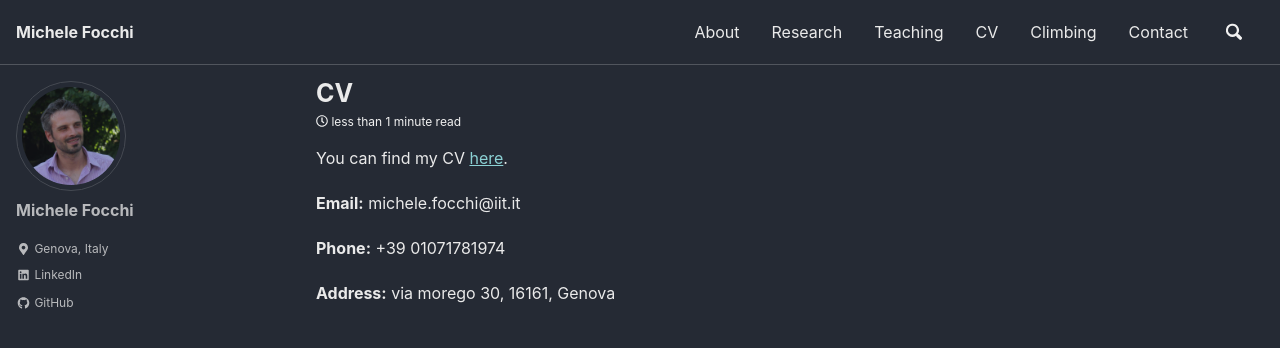
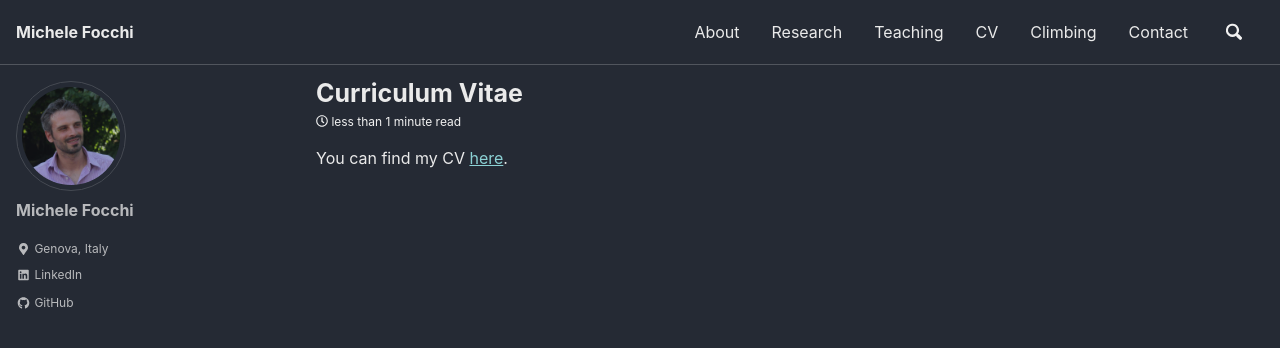
Before and after one commit to mfocchi/mfocchi.github.io, a Jekyll site: the page built from _pages/CV.md, in a window 1280 px wide and 900 px high. Shown: the top 348 px of the window. Built offline with Jekyll 4.4.1, drawn with Linux system fonts in a browser that asks for light colours; cached includes are drawn as plain includes; nearby versions of some CDN libraries.

```diff
--- a/_pages/CV.md
+++ b/_pages/CV.md
@@ -1,14 +1,8 @@
 ---
-title: "CV"
+title: "Curriculum Vitae"
 permalink: /CV/
 header:
 
 ---
 
 You can find my CV [here](https://www.dropbox.com/s/76yf9gtqm7mnd2t/cv.pdf).
-
-**Email:** michele.focchi@iit.it
-
-**Phone:** +39 01071781974
-
-**Address:** via morego 30, 16161, Genova
```
Also changed, not shown: _pages/Contact.md (+3 -1 lines).
